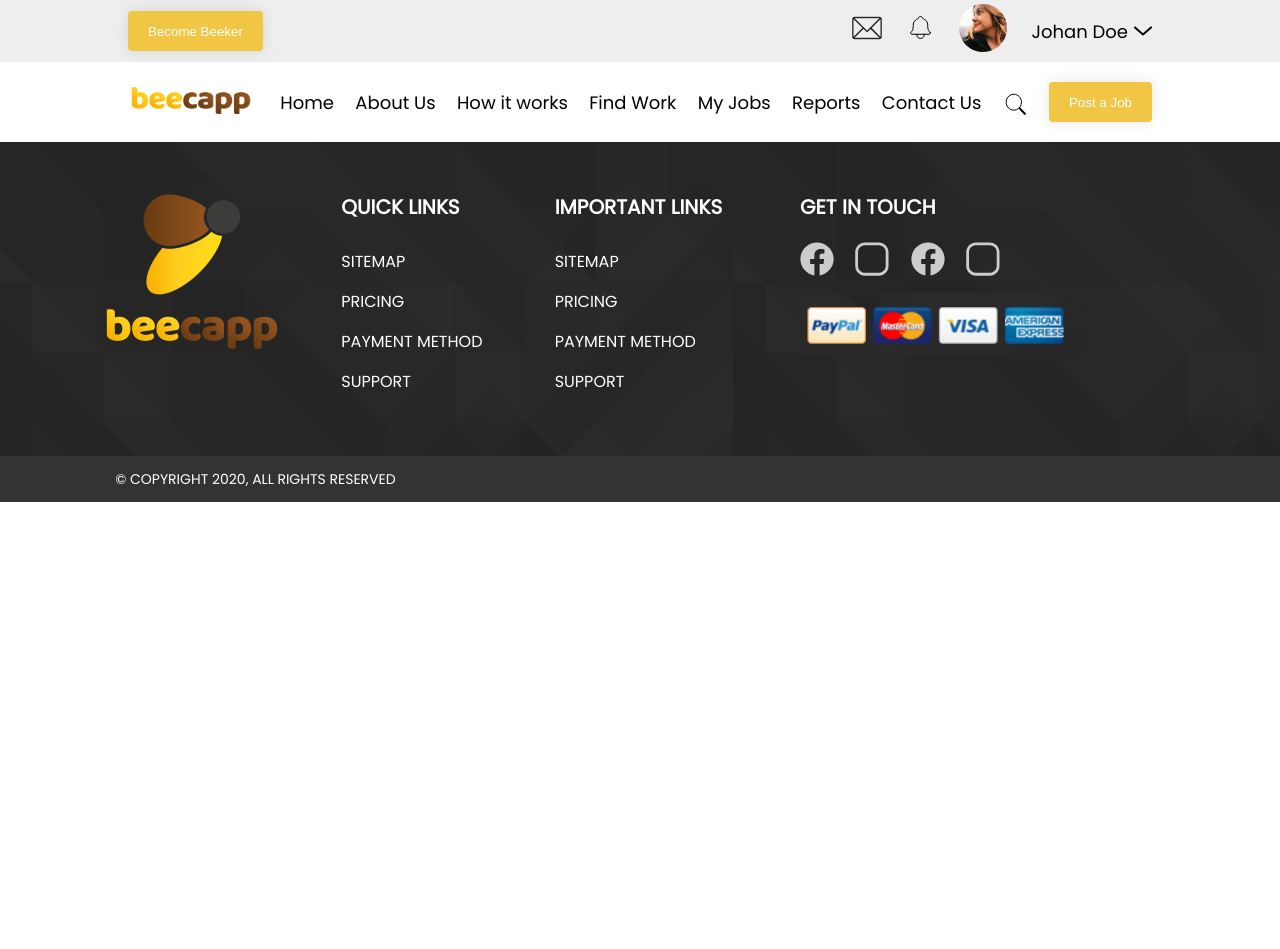
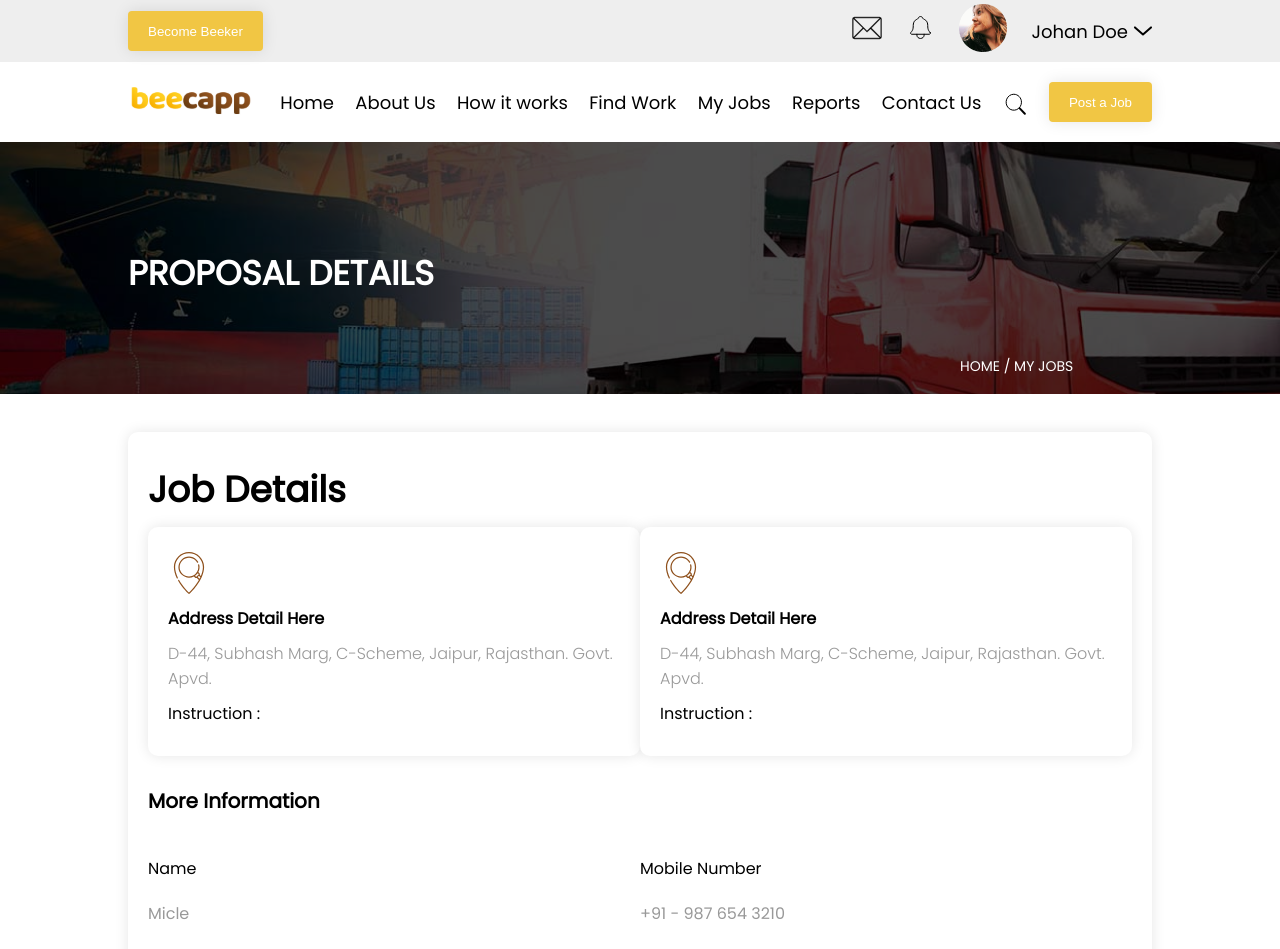
Before and after one commit to asadrazashah/becapp, a React (Create React App) app: page /home/job/proposal in a window 1280 px wide. Shown: the top 949 px of the page. Before the commit the page ends 800 px from the top, so only its background shows below. Built offline with nearby package versions, Linux system fonts and the light colour scheme.

Commit message:
added job proposal screen

```diff
--- a/src/Routes.tsx
+++ b/src/Routes.tsx
@@ -20,6 +20,7 @@ import HowItWorks from './screens/HowItWorks';
 import JobDetails from './screens/JobDetails';
 import Home from "./screens/Home";
 import EditProfile from './screens/EditProfile';
+import ProposalDetails from './screens/ProposalDetails';
 
 function Routes() {
     let auth = true;
@@ -52,6 +53,7 @@ function Routes() {
                     <Route exact path="/home/working" component={HowItWorks} />
                     <Route exact path="/home/findwork/jobdetails" component={JobDetails} />
                     <Route exact path="/editprofile" component={EditProfile} />
+                    <Route exact path="/home/job/proposal" component={ProposalDetails} />
                 </Switch>
             </>}
             <Footer />
--- a/src/constants/content.json
+++ b/src/constants/content.json
@@ -25,5 +25,6 @@
   "landingBecomePartner": "Become Partner",
   "txtOnePartner": "Franchising avaible",
   "txtTwoPartner": "Investment options",
-  "txtThreePartner": "Open Innovations"
+  "txtThreePartner": "Open Innovations",
+  "aboutShipping": "Lorem Ipsum is simply dummy text of the printing and typesetting industry. Lorem Ipsum has been the industry's standard dummy text ever since the 1500s, when an unknown printer took a galley of type and scrambled it to make a type specimen book. It has survived not only five centuries, but also the leap into electronic typesetting, remaining essentially unchanged."
 }
--- /dev/null
+++ b/src/screens/ProposalDetails.tsx
@@ -0,0 +1,100 @@
+import React from "react";
+import { Grid } from "@material-ui/core";
+import DescriptionPage from "../components/DescriptionPage";
+import AddressDetails from "../screens/PostJob/AddressDetail";
+import Label from "../components/Label";
+import content from "../constants/content.json";
+import profileImg from "../assets/profile_avatar.png";
+import "../styles/screens/proposal_details.scss";
+
+const ProposalDetails: React.FC = () => {
+    return <>
+        <DescriptionPage title="Proposal Details" link="My Jobs" />
+        <div className="proposalDetails">
+            <div className="jobDetails">
+                <h2>Job Details</h2>
+                <Grid container>
+                    <Grid item xs={12} sm={12} md={6}><AddressDetails /></Grid>
+                    <Grid item xs={12} sm={12} md={6}><AddressDetails /></Grid>
+                </Grid>
+                <Label text="More Information" bold />
+                <Grid container>
+                    <Grid item xs={6}>
+                        <Label text="Name" />
+                        <p>Micle</p>
+                    </Grid>
+                    <Grid item xs={6}>
+                        <Label text="Mobile Number" />
+                        <p>+91 - 987 654 3210</p>
+                    </Grid>
+                </Grid>
+                <div>
+                    <Label text="Type of shipping" />
+                    <p>Shipping with special feature </p>
+                </div>
+                <div>
+                    <Label text="About Shipping" />
+                    <p>{content.aboutShipping}</p>
+                </div>
+                <Label text="About Package" bold />
+                <div>
+                    <Label text="Weight" />
+                    <p>1000 KG</p>
+                </div>
+                <Label text="Dimensions" bold />
+                <Grid container>
+                    <Grid item xs={4}>
+                        <Label text="Lengh (cm)" />
+                        <p>858 cm</p>
+                    </Grid>
+                    <Grid item xs={4}>
+                        <Label text="Width (cm)" />
+                        <p>50 cm</p>
+                    </Grid>
+                    <Grid item xs={4}>
+                        <Label text="Height (cm)" />
+                        <p>857 cm</p>
+                    </Grid>
+                </Grid>
+                <Label text="Vehicle Type" />
+                <p>Pickup</p>
+            </div>
+            <div className="coverLetter">
+                <h2>Cover Letter</h2>
+                <div className="profileHeader">
+                    <div className="profileImg"><img src={profileImg} alt="avatar" /></div>
+                    <div className="profileInfo">
+                        <h4 className="name">Arlene Mckinney</h4>
+                        <h5 className="rating">4.8 ( 24 )</h5>
+                    </div>
+                </div>
+                <p className="description">{content.loremText}</p>
+                <div className="pricing">
+                    <span className="budget"><h4>Budget &nbsp; : &nbsp;</h4><p>$ 300</p></span>
+                    <span><h4>Offer Price &nbsp; : &nbsp; </h4><p>$ 200</p></span>
+                </div>
+                <Grid container >
+                    <Grid item xs={4} sm={4} md={2}>
+                        <Label text="Pickup date" bold style={labelStyle} />
+                        <p>20/7/2020</p>
+                    </Grid>
+                    <Grid item xs={4} sm={4} md={2}>
+                        <Label text="Delivery Date" bold style={labelStyle} />
+                        <p>20/7/2020</p>
+                    </Grid>
+                    <Grid item xs={4} sm={4} md={2}>
+                        <Label text="Vehicle Type" bold style={labelStyle} />
+                        <p>Pickup</p>
+                    </Grid>
+                </Grid>
+            </div>
+        </div>
+    </>
+}
+
+const labelStyle = {
+    color: "#8F511D",
+    padding: "0px"
+}
+
+export default ProposalDetails
--- a/src/styles/components/label.scss
+++ b/src/styles/components/label.scss
@@ -1,7 +1,7 @@
 .label {
   font-weight: normal;
   font-size: 16px;
-  color: #666666;
+  color: #000;
   padding: 20px 0px;
 }
 
@@ -10,3 +10,9 @@
   font-weight: bolder;
   color: #000;
 }
+
+@media (max-width: 580px) {
+  #bold {
+    font-size: 16px;
+  }
+}
--- a/src/styles/screens/post_job.scss
+++ b/src/styles/screens/post_job.scss
@@ -24,6 +24,7 @@
   background: #ffffff;
   box-shadow: 0px 0px 14px rgba(0, 0, 0, 0.1);
   border-radius: 10px;
+  margin-bottom: 10px;
   img {
     width: 42px;
     height: 42px;
--- a/src/styles/screens/profile.scss
+++ b/src/styles/screens/profile.scss
@@ -41,7 +41,6 @@
     color: $brown;
     .name {
       font-size: 22px;
-      line-height: 33px;
     }
     .rating {
       font-weight: bold;
@@ -55,3 +54,14 @@
   justify-content: flex-end;
   align-items: center;
 }
+
+@media (max-width: 580px) {
+  .profileHeader {
+    .profileInfo {
+      color: $brown;
+      .name {
+        font-size: 16px;
+      }
+    }
+  }
+}
--- /dev/null
+++ b/src/styles/screens/proposal_details.scss
@@ -0,0 +1,71 @@
+.proposalDetails {
+  padding: 3% 10%;
+}
+.jobDetails {
+  box-shadow: 0px 0px 14px rgba(0, 0, 0, 0.1);
+  border-radius: 10px;
+  padding: 20px;
+  h2 {
+    font-weight: bold;
+    font-size: 36px;
+    padding: 10px 0px;
+  }
+  .addressCards {
+    padding-top: 20px;
+    display: flex;
+    align-items: center;
+  }
+  p {
+    color: #999;
+  }
+}
+.coverLetter {
+  margin-top: 20px;
+  box-shadow: 0px 0px 14px rgba(0, 0, 0, 0.1);
+  border-radius: 10px;
+  padding: 20px;
+  h2 {
+    font-weight: bold;
+    font-size: 36px;
+    padding: 20px 0px;
+  }
+  p {
+    padding: 20px 0px;
+    font-weight: normal;
+    font-size: 14px;
+    color: #000;
+  }
+  .pricing {
+    display: flex;
+    align-items: center;
+    flex-wrap: wrap;
+    span {
+      display: flex;
+      align-items: center;
+      h4 {
+        font-weight: 500;
+        font-size: 16px;
+      }
+      p {
+        font-size: 16px;
+        font-weight: normal;
+        color: #999;
+      }
+    }
+    .budget {
+      margin-right: 70px;
+    }
+  }
+}
+@media (max-width: 580px) {
+  .proposalDetails {
+    padding: 3% 5%;
+  }
+  .coverLetter {
+    .pricing {
+      .budget {
+        margin: 10px;
+      }
+    }
+  }
+}
```
